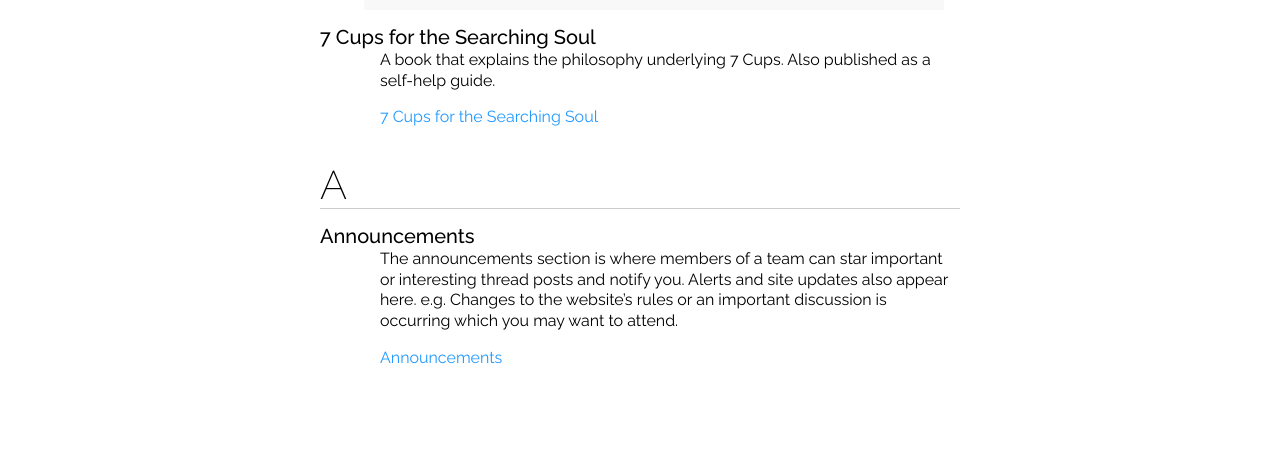
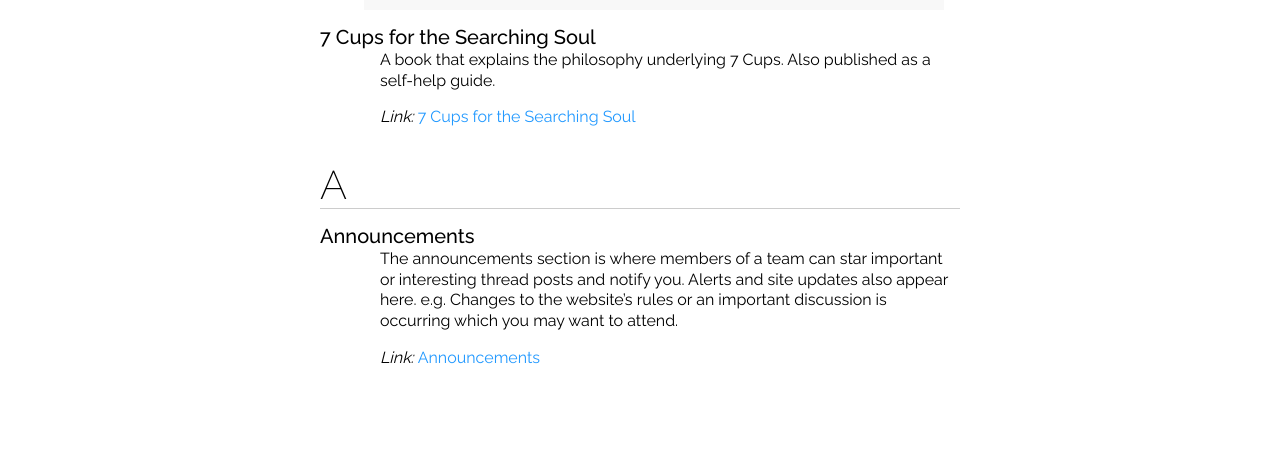
Before and after one commit to RarelyCharlie/rarelycharlie.github.io, a Jekyll site: the page built from sitemap.md, in a window 1280 px wide. Shown: the part 285-738 px from the top of the page. Built offline with Jekyll 4.4.1, drawn with Linux system fonts in a browser that asks for light colours.

Commit message:
link before

```diff
--- a/_layouts/sitemap.html
+++ b/_layouts/sitemap.html
@@ -46,6 +46,8 @@ del:hover {background: #afa; color: #00a;}
 a[href] {color: #29f; text-decoration: none;}
 a[href]:hover {text-decoration: underline;}
 #nav a[href] {color: #00e; text-decoration: underline;}
+
+.link::before {content: "Link: "; font-style: italic;}
 
 #client {background: #dfd; margin: 0 16px 48px 44px; padding: 16px 16px 1px 16px; border: 1px solid #4a4; border-radius: 6px; box-shadow: 3px 3px 8px #8a8;}
 #client p {margin-left: 0;}
```
